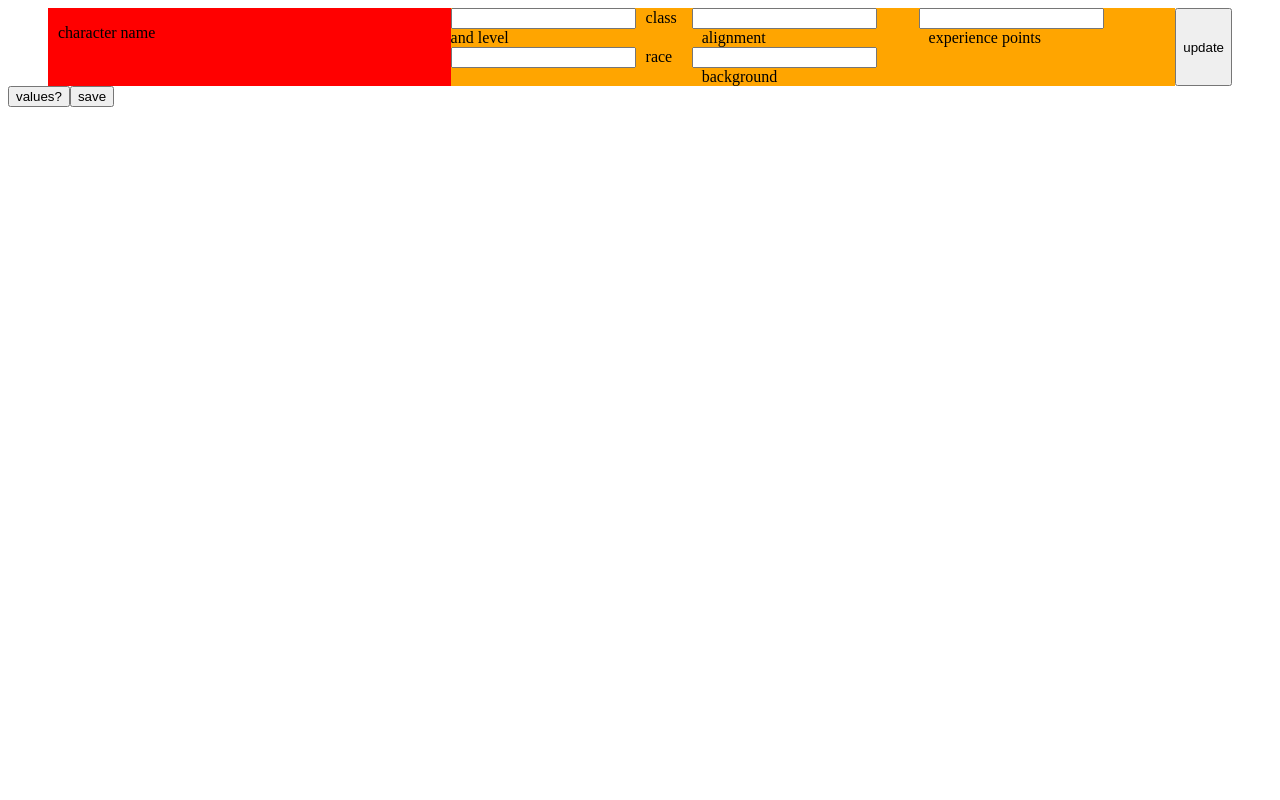
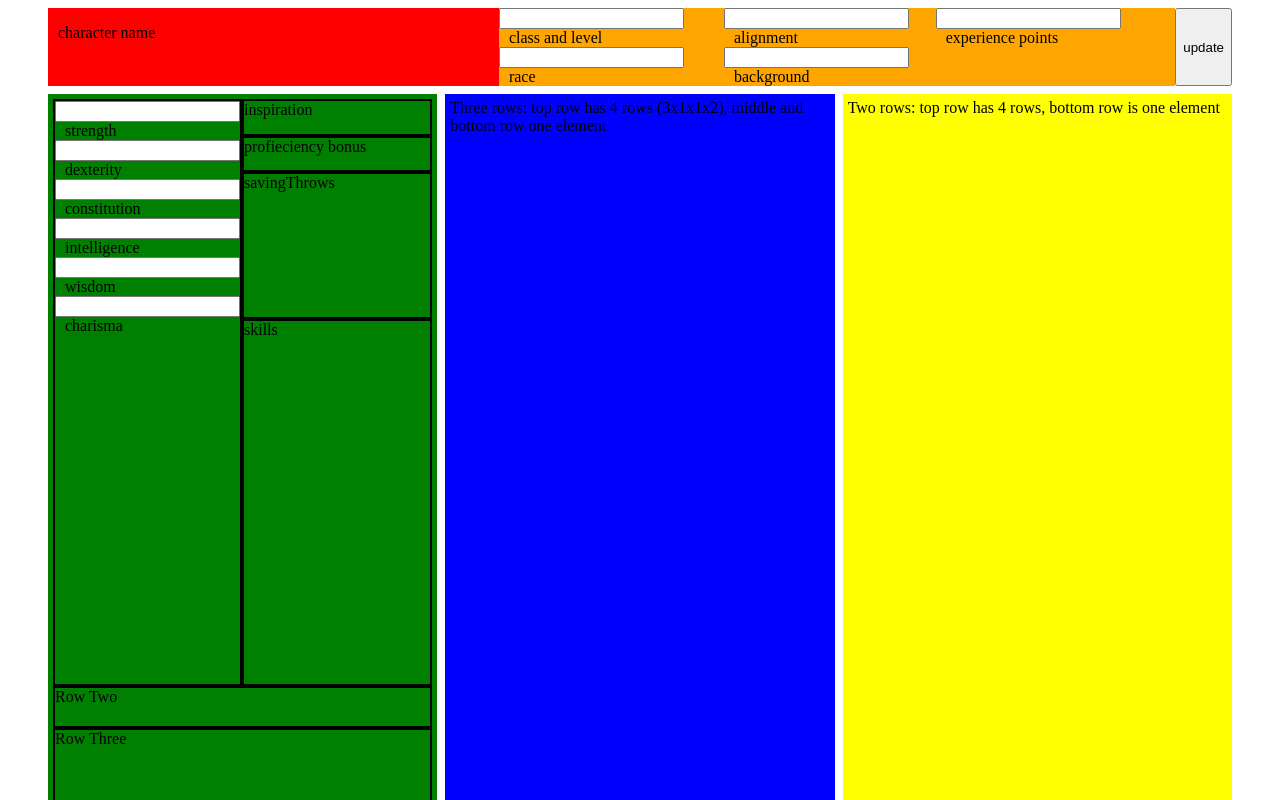
Before and after one commit to Justin-Koningsberger/d-and-d-characters, a React (Create React App) app: page /characters/1 in a window 1280 px wide. Shown: the top 800 px of the page. Built offline with nearby package versions, Linux system fonts and the light colour scheme; no server answers.

Commit message:
Some fiddling with layout, no logic for any attributes yet

```diff
--- a/src/components/Character.js
+++ b/src/components/Character.js
@@ -2,6 +2,9 @@ import React, { useState, useEffect } from 'react'
 import axios from 'axios'
 import { useParams } from 'react-router-dom'
 import CharacterOverview from './CharacterOverview'
+import LeftRow from './LeftRow'
+import MiddleRow from './MiddleRow'
+import RightRow from './RightRow'
 
 const Character = () => {
   const baseUrl = '/api/characters'
@@ -34,8 +37,13 @@ const Character = () => {
   }
 
   return (
-    <div>
+    <div style={{ height: '1080px' }}>
       <CharacterOverview character={character} updateCharacter={updateCharacter} />
+      <div style={ {display: 'flex', height: '80%', margin: '40px', marginTop: 0} } className="rowContainer">
+        <LeftRow character={character} updateCharacter={updateCharacter} />
+        <MiddleRow character={character} updateCharacter={updateCharacter} />
+        <RightRow character={character} updateCharacter={updateCharacter} />
+      </div>
       <button onClick={() => console.log(character)}>values?</button>
       <button onClick={() => saveCharacter()}>save</button>
     </div>
--- a/src/components/CharacterOverview.css
+++ b/src/components/CharacterOverview.css
@@ -14,7 +14,7 @@ label {
 }
 
 .character-overview {
-    flex: 1.8;
+    flex: 1.5;
     background-color: orange;
     display: flex;
 }
--- /dev/null
+++ b/src/components/LeftRow.js
@@ -0,0 +1,87 @@
+import React from 'react'
+
+const LeftRow = () => {
+  // Time to start a separate css file methinks..
+  const leftRowStyle = {
+    flex: 1,
+    backgroundColor: 'green',
+    padding: '5px',
+    margin: '8px 0px 8px 0px',
+    display: 'grid',
+    gridTemplateRows: '7fr 0.5fr 2.5fr'
+  }
+
+  const rowOne = {
+    display: 'grid',
+    gridTemplateColumns: '1fr 3fr'
+
+  }
+
+  const columnOne = {
+    border: '2px solid black',
+  }
+
+  const columnTwo = {
+    display: 'grid',
+    gridTemplateRows: '1fr 1fr 4fr 10fr'
+  }
+
+  const inspiration = {
+    border: '2px solid black'
+  }
+
+  const proficiencyBonus = {
+    border: '2px solid black'
+  }
+
+  const savingThrows = {
+    border: '2px solid black',
+    display: 'grid',
+    gridTemplateColumns: '1fr'
+  }
+
+  const skills = {
+    border: '2px solid black',
+    display: 'grid',
+    gridTemplateColumns: '1fr'
+  }
+
+  const rowTwo = {
+    border: '2px solid black'
+  }
+
+  const rowThree = {
+    border: '2px solid black'
+  }
+
+  return (
+    <div style={leftRowStyle} className="leftRow">
+      <div style={rowOne} id="rowOne">
+        <div style={columnOne} id="columnOne">
+          <input id="strength"></input>
+          <label>strength</label>
+          <input id="dexterity"></input>
+          <label>dexterity</label>
+          <input id="constitution"></input>
+          <label>constitution</label>
+          <input id="intelligence"></input>
+          <label>intelligence</label>
+          <input id="wisdom"></input>
+          <label>wisdom</label>
+          <input id="charisma"></input>
+          <label>charisma</label>
+        </div>
+        <div style={columnTwo} id="columnTwo">
+          <div style={inspiration} className="inspiration">inspiration</div>
+          <div style={proficiencyBonus} className="proficiencyBonus">profieciency bonus</div>
+          <div style={savingThrows} className="savingThrows">savingThrows</div>
+          <div style={skills} className="skills">skills</div>
+        </div>
+      </div>
+      <div style={rowTwo} id="rowTwo"> Row Two</div>
+      <div style={rowThree} id="rowThree"> Row Three</div>
+    </div>
+  )
+}
+
+export default LeftRow
--- /dev/null
+++ b/src/components/MiddleRow.js
@@ -0,0 +1,18 @@
+import React from 'react'
+
+const MiddleRow = () => {
+  const style = {
+    flex: 1,
+    backgroundColor: 'blue',
+    padding: '5px',
+    margin: '8px'
+  }
+
+  return (
+    <div style={style} className="container">
+      Three rows: top row has 4 rows (3x1x1x2), middle and bottom row one element
+    </div>
+  )
+}
+
+export default MiddleRow
--- /dev/null
+++ b/src/components/RightRow.js
@@ -0,0 +1,18 @@
+import React from 'react'
+
+const RightRow = () => {
+  const style = {
+    flex: 1,
+    backgroundColor: 'yellow',
+    margin: '8px 0px 8px 0px',
+    padding: '5px'
+  }
+
+  return (
+    <div style={style} className="container">
+      Two rows: top row has 4 rows, bottom row is one element
+    </div>
+  )
+}
+
+export default RightRow
```
